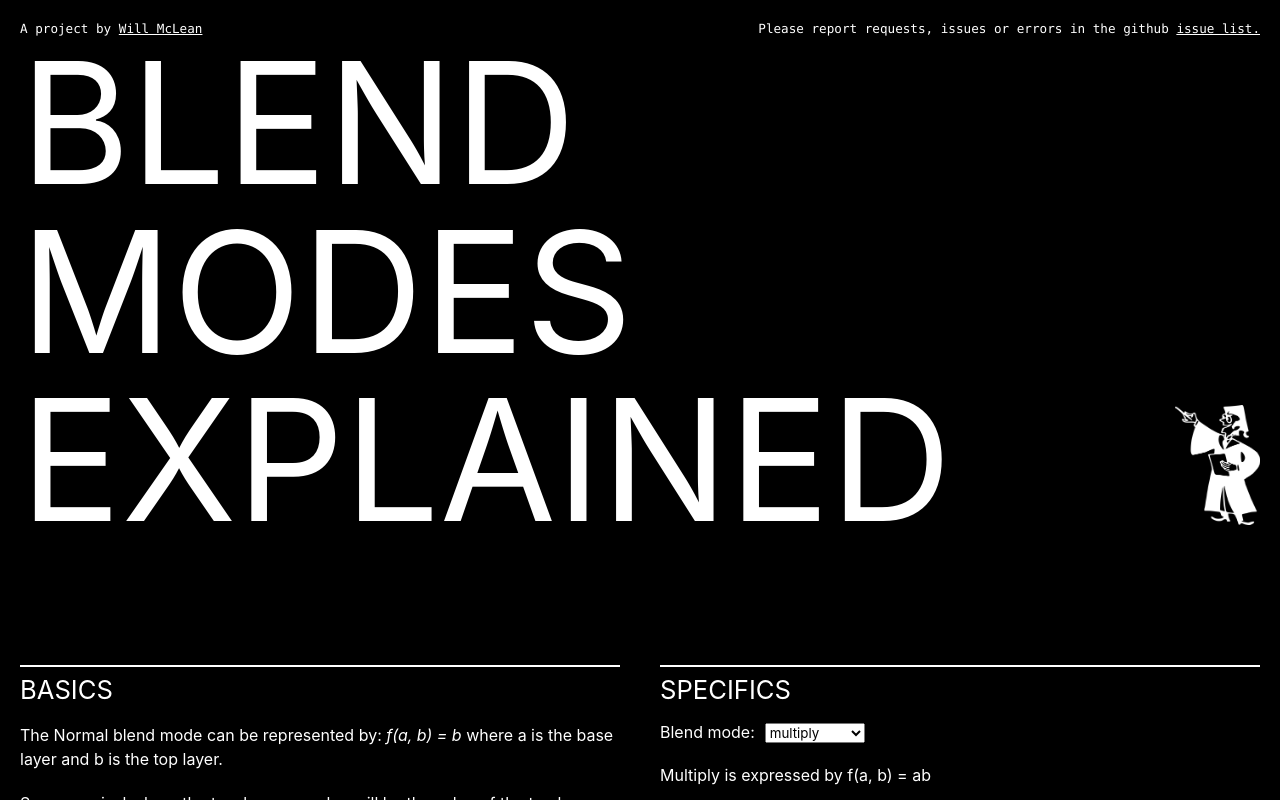
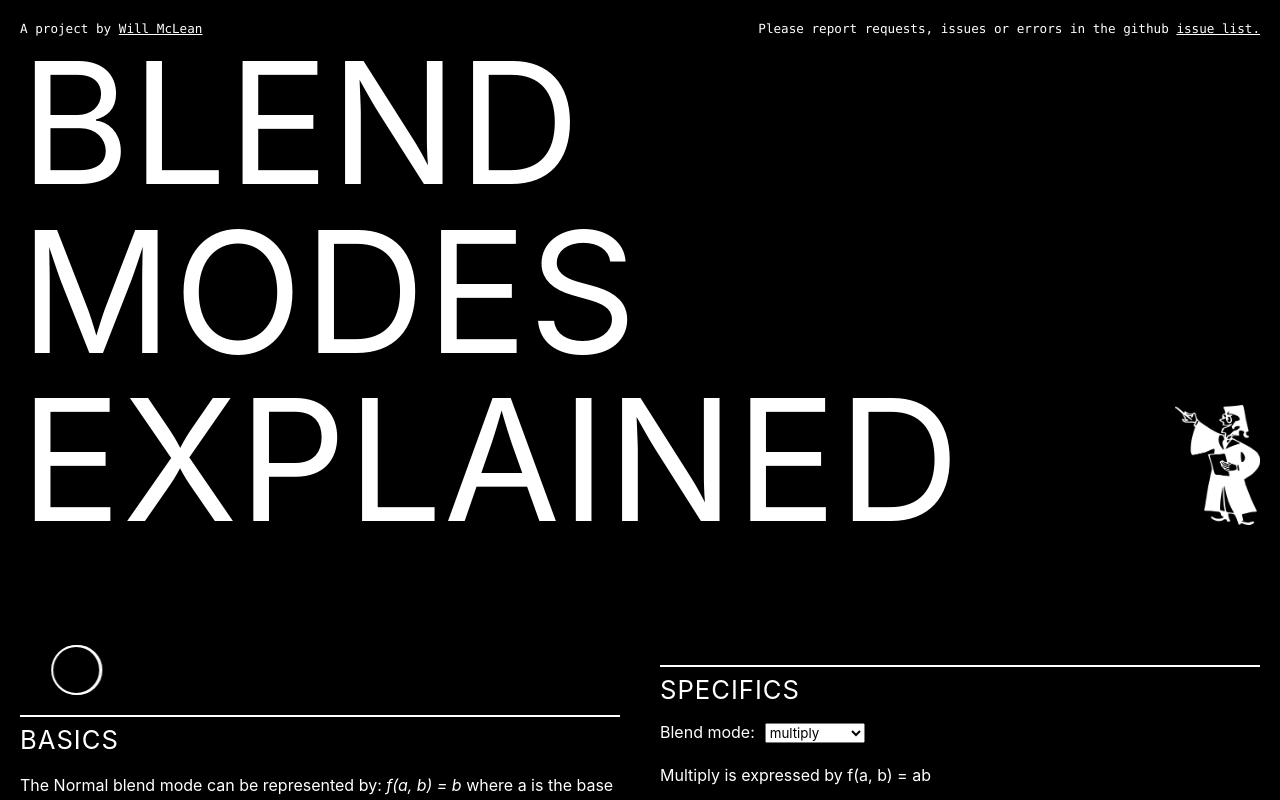
Before and after one commit to willmcl/blend-modes, a React (Create React App) app: page / in a window 1280 px wide. Shown: the top 800 px of the page. Built offline with nearby package versions, Linux system fonts and the light colour scheme.

Commit message:
Add an icon.

```diff
--- a/src/App.js
+++ b/src/App.js
@@ -211,6 +211,7 @@ const FirstRow = styled.div`
   grid-template-columns: 1fr;
   grid-row-gap: 2rem;
   grid-column-gap: 4rem;
+  margin-bottom: 10rem;
   @media(${props => props.theme.breakpoints.md}){
     grid-template-columns: 1fr 1fr;
   }
--- a/src/Basics.js
+++ b/src/Basics.js
@@ -1,14 +1,19 @@
 import React, { Component } from 'react';
+import IconBasics from './atoms/IconBasics';
 
 class Basics extends Component {
   render() {
     return (
       <div className="Basics">
+        <IconBasics/>
         <h2>Basics</h2>
-                <p>The Normal blend mode can be represented by: <em>f(a, b) = b</em> where a is the base layer and b is the top layer.</p>
+        <p>The Normal blend mode can be represented by: <em>f(a, b) = b</em> where a is the base layer and b is the top
+          layer.</p>
         <p>So every pixel where the two layers overlap will be the value of the top layer (b).</p>
-                <p>If the base layer is white (0, 0, 0) and the top layer is black (1, 1, 1) the colour of the pixel shown will be (1, 1, 1).</p>
-                <p>If the base layer is black (1, 1, 1) and the top layer is white (0, 0, 0) the colour of the pixel shown will be (0, 0, 0).</p>
+        <p>If the base layer is white (0, 0, 0) and the top layer is black (1, 1, 1) the colour of the pixel shown will
+          be (1, 1, 1).</p>
+        <p>If the base layer is black (1, 1, 1) and the top layer is white (0, 0, 0) the colour of the pixel shown will
+          be (0, 0, 0).</p>
       </div>
     )
   }
--- a/src/GlobalStyles.js
+++ b/src/GlobalStyles.js
@@ -45,6 +45,7 @@ const GlobalStyle = createGlobalStyle`
   h1, h2, h3, h4, h5, h6 {
       font-weight: normal;
       text-transform: uppercase;
+    letter-spacing: 1px;
       a { text-decoration: none; }
       a:hover { text-decoration: none; }
   }
--- /dev/null
+++ b/src/atoms/IconBasics.js
@@ -0,0 +1,54 @@
+import React, { Component } from 'react';
+import styled from 'styled-components';
+import { keyframes } from 'styled-components';
+
+const Holder = styled.div`
+  width: 75px;
+  height: 50px;
+  position: relative;
+  margin-bottom: 2rem;
+`;
+
+const animate = keyframes`
+  0% {
+    transform: translateX(0);
+    z-index: 1;
+  }
+  50% {
+    transform: translateX(125%);
+    z-index: 1;
+  }
+  51% {
+    transform: translateX(125%);
+    z-index: 0;
+  }
+  100% {
+    transform: translateX(0);
+    z-index: 0;
+  }
+`;
+
+const Circle = styled.div`
+  position: absolute;
+  width: 50px;
+  height: 50px;
+  border-radius: 50%;
+  border: 2px solid;
+  background-color: ${props => props.theme.colours.black};
+  top: 0;
+  left: 0;
+  animation: ${animate} 4s ease-in-out ${props => props.delay} infinite;
+`;
+
+class IconBasics extends Component {
+    render() {
+        return (
+            <Holder>
+              <Circle delay="2s"/>
+              <Circle/>
+            </Holder>
+        )
+    }
+}
+
+export default IconBasics;
```
Lines whose indentation alone changed are shown as unchanged.
